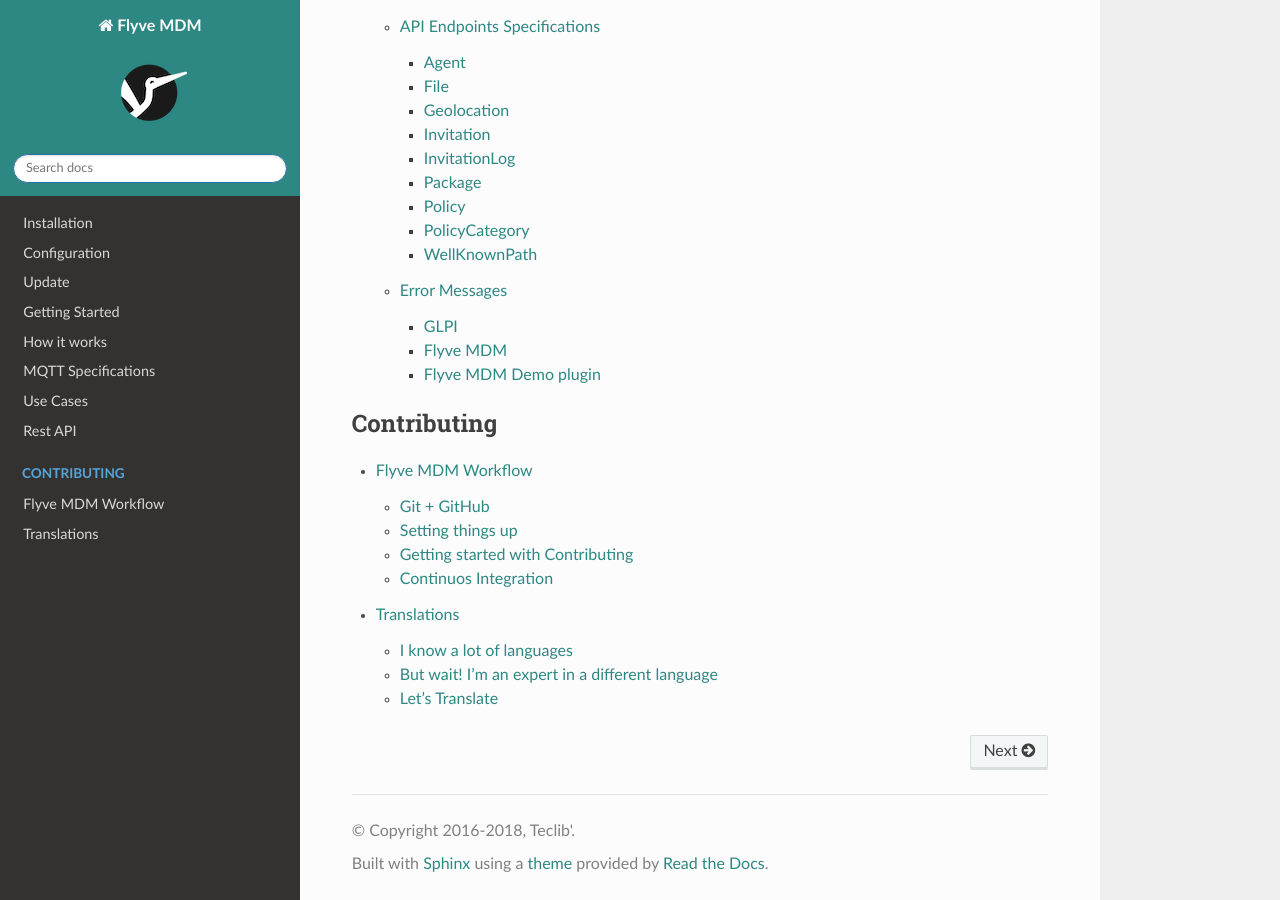
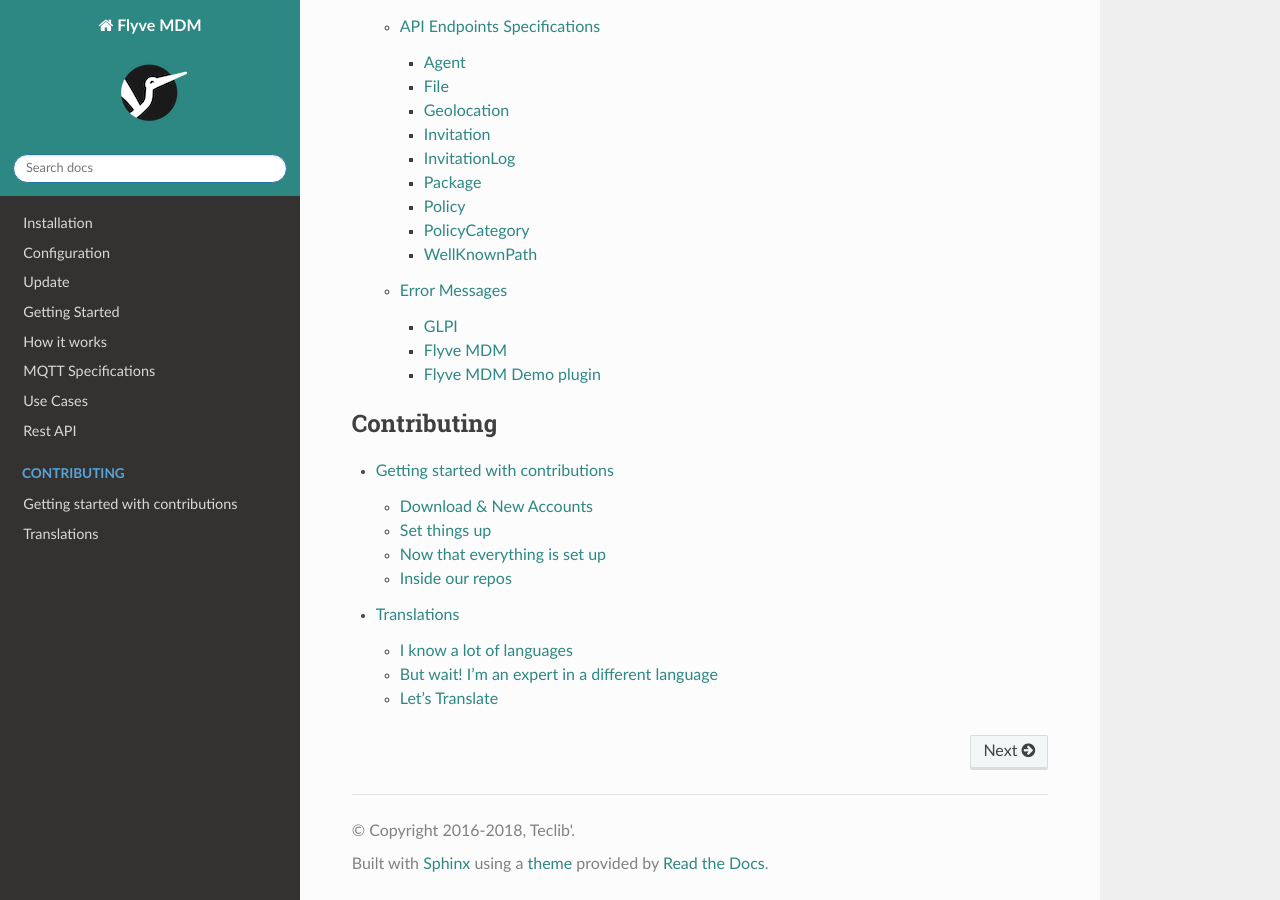
Before and after one commit to flyve-mdm/doc, a Sphinx documentation site: the page built from source/index.rst, in a window 1280 px wide and 900 px high, scrolled down 2516 px. Built offline with Sphinx 7.4.7 and the Read the Docs theme 2.0.0, drawn with Linux system fonts in a browser that asks for light colours; some of the changed lines change nothing that is shown.

Commit message:
docs(contributing): improve section
add steps for beginners
add images

Signed-off-by: Naylin Medina <nmedina@teclib.com>

````diff
--- a/source/contribute/workflow.rst
+++ b/source/contribute/workflow.rst
@@ -1,5 +1,5 @@
-Flyve MDM Workflow
-==================
+Getting started with contributions
+==================================
 
 Welcome to our awesome team!
 
@@ -7,18 +7,36 @@
 
 Starting from the basics, here we'll be explaining everything you need to know to contribute in Flyve MDM plugin for GLPI.
 
-Git + GitHub
-------------
+Download & New Accounts
+-----------------------
 
-We keep our projects in repositories on `GitHub <https://github.com/>`_, one of the biggest host of source code in the world, and use `Git <https://git-scm.com/>`_ as our version control system.
+You'll require to install and open new accounts in the following:
 
-Therefore, you must open a new account on `GitHub <https://github.com/>`_ and `download Git <https://git-scm.com/downloads>`_, in order to start contributing.
+* `Download Git <https://git-scm.com/downloads>`_
+* `Download Visual Studio Code <https://code.visualstudio.com/#alt-downloads>`_
+* `Download GPG command line tools <https://www.gnupg.org/download/>`_
+* `Telegram account <https://telegram.org/>`_
+* `GitHub account <https://github.com/>`_
+* `Keybase Account <https://keybase.io/>`_
+
+Set things up
+-------------
+
+Git
+~~~
+
+After installing git, run:
+
+.. code::
+
+    git config --global user.name "First.Name Last.Name"
+    git config --global email "myemail@email.com"
 
 .. tip::
    Git provides the `Pro Git book <https://git-scm.com/book/en/v2>`_, available in several languages, and `Try Git <https://try.github.io/levels/1/challenges/1>`_, a 15 min tutorial, both very helpful if you're starting with SCM.
 
-Setting things up
------------------
+GitHub
+~~~~~~
 
 For security reasons, we demand our members to have enabled the following Authentication measures. The instructions to configure each one are available from the GitHub Help Documentation, this assures us that any change added to any of our repositories comes from an authorized member of our team.
 
@@ -26,38 +44,142 @@
    We strongly recommend to configure your GitHub account and Git locally, if you are a collaborator, it will increase security to your account and work.
 
 Two Factor Authentication
-~~~~~~~~~~~~~~~~~~~~~~~~~
+#########################
 
 This is the easiest step, you only need to follow the GitHub Documentation, `Securing your account with 2FA <https://help.github.com/articles/securing-your-account-with-two-factor-authentication-2fa/>`_, there are several methods to do this, for example by `SMS Text <https://help.github.com/articles/configuring-two-factor-authentication-via-text-message/>`_ or a `TOTP app <https://help.github.com/articles/configuring-two-factor-authentication-via-a-totp-mobile-app/>`_.
 
+Test it!
+$$$$$$$$
+
+Sign out then sign in again, GitHub will ask you the Authentication code.
+
 SSH
-~~~
+###
 
 Follow the GitHub guide, `Connecting to GitHub with SSH <https://help.github.com/articles/connecting-to-github-with-ssh/>`_, there is everything you need to know to successfully add your SSH key.
 
+Test it!
+$$$$$$$$
+
+1. `Create a Test Repository on GitHub <https://help.github.com/articles/create-a-repo/>`_
+
+2. Create a ``test`` directory on your work environment
+
+3. From the terminal go to your ``test`` directory and run:
+
+   ``git clone git@github.com:MY-USER-NAME/MY-REPO-NAME.git``
+
+4. Run ``ls -a`` to list all directories in test/
+
+If there is a new folder with your repo name, then the setup of SSH was successful!
+
 GPG signing
-~~~~~~~~~~~
+###########
 
-This configuration requires some patience, here is the guide from GitHub, `Signing commits with GPG <https://help.github.com/articles/signing-commits-with-gpg/>`_.
+This configuration requires some patience.
+
+1. Go to your Keybase account and generate a new GPG key.
+2. Sign in from a browser to your Keybase Account.
+3. Click on the ID of your PGP key.
+4. Copy everything between:
+
+.. code::
+
+    -----BEGIN PGP PUBLIC KEY BLOCK-----
+    -----END PGP PUBLIC KEY BLOCK-----
+
+5. Paste it on your GitHub settings
+   Go to settings > SSH and GPG keys > New GPG key
+6. Import your private key to your PC:
+
+ 6.1. Go to your keybase account on your browser
+
+ 6.2. Next to your key ID, click on edit and select export private key
+
+.. image:: images/export-private-key.png
+   :alt: Export private key from keybase
+
+
+
+6.3. Copy and paste your private key in a txt editor, and save it with the name ```private.key```
+
+    * On Windows make sure it is on your user folder.
+
+ 6.4. Go to command line and run:
+
+   ``gpg --import private.key``
+
+ 6.5 Check the key was imported by running:
+
+   ``gpg --list-secret-keys --keyid-format LONG``
+
+   Here should be listed your key, check the ID from keybase is the same on the sec line.
+
+.. image:: images/check-key-id-terminal.png
+   :alt: Key ID on terminal
+
+.. image:: images/check-key-id.png
+   :alt: Key ID on keybase
+
+7. Telling git of your GPG key, run:
+
+``git config --global user.signingkey B344E73DA95715F4``
+
+Also run the following command to sign all commits by default:
+
+``git config --global commit.gpgsign true``
+
+Test it!
+$$$$$$$$
+
+1. With your Visual Studio Code open the folder of your cloned repo
+2. Open the Readme and add a new line to it, for example: ``Hello World``
+3. Save changes and open the terminal on VS Code:
+    * On Windows use ``ctrl + ñ``
+    * On OSX use ``ctrl + ` ``
+4. Run:``git add . && git commit -s -m "my first commit" && git push``
+5. Now go to your repo and click on commits, you should see the Verified label.
+
+.. image:: images/verified.png
+  :alt: Verified commit
+
+* Git explanation:
+  * ```git add .``` -> Adds the changes to be committed
+  * ```git commit -s -m "message"``` -> commits the changes, -s is for signing the commit and -m "message", the message describing the changes
+  * ```git push``` -> pushes the local changes to your remote repo (the repo on GitHub)
 
 .. tip::
-   Use `Keybase <https://keybase.io/>`_ to generate and export your GPG key, it'll make things easier.
+   Don't forget you can learn more about these git commands with the `Pro Git book <https://git-scm.com/book/en/v2>`_, available in several languages, available in several languages, and `Try Git <https://try.github.io/levels/1/challenges/1>`_, tutorial.
 
-Getting started with Contributing
----------------------------------
+Now that everything is set up
+-----------------------------
 
 From the `Contributing Guidelines <https://github.com/flyve-mdm/glpi-plugin/blob/develop/CONTRIBUTING.md>`_ you'll learn every step to contribute, from making an issue to closing them, using the `Git Flow <http://git-flow.readthedocs.io/en/latest/>`_, `Conventional Commits <http://conventionalcommits.org/>`_ and the tools we implement.
 
 .. attention::
    The guidelines are mandatory for Contributors, Maintainers and Collaborators.
 
+Inside our repos
+----------------
+
+Branches
+~~~~~~~~
+
+We use the `git flow branching model <http://nvie.com/posts/a-successful-git-branching-model/>`_.
+
+We have three main branches in every repository, each one has a specific function:
+
+* Our ``master`` branch is for the Long Term Support version.
+* The ``develop`` branch is for our Bleeding edge version, and finally
+* The ``gh-pages`` branch, where the project site is build using `Jekyll <https://jekyllrb.com/>`_.
+
 Continuos Integration
----------------------
+~~~~~~~~~~~~~~~~~~~~~
 
 To speed things up and as part of our quality control, we count with automatic processes to run tests for the Pull Requests in our projects and to generate/update the information in the Development section on our gh-pages branches.
 
 Merges in ``Develop branch``
-~~~~~~~~~~~~~~~~~~~~~~~~~~~~~~
+############################
 
 Every time a merge is made in develop the following documentation is generated or updated.
 
@@ -66,7 +188,7 @@
 * Test Report: the report thrown after all the tests are run.
 
 Merges in ``Master branch``
-~~~~~~~~~~~~~~~~~~~~~~~~~~~~~
+###########################
 
 But when the merge is in master:
 
````
Also changed, not shown: source/contribute/images/check-key-id-terminal.png (added), source/contribute/images/check-key-id.png (added), source/contribute/images/export-private-key.png (added), source/contribute/images/verified.png (added).
